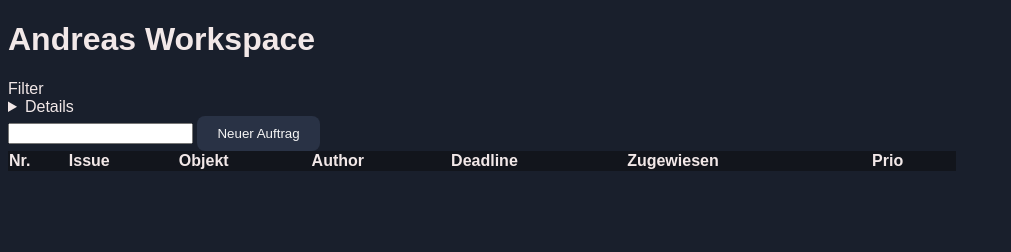
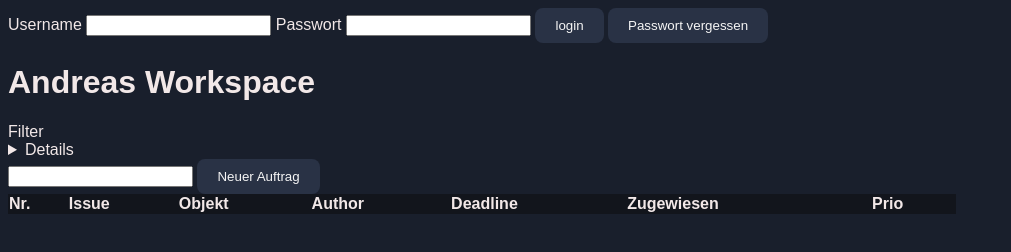
Before and after one commit to PhilippSanchez/ghv-app, a plain HTML site: page index.html in a window 1280 px wide. Shown: the top 252 px of the page, without its empty margins (0-1011 px from the left). Drawn offline with Linux system fonts and the light colour scheme.

Commit message:
Major Changes

```diff
--- a/index.html
+++ b/index.html
@@ -9,7 +9,16 @@
 </head>
 <body>
 
-
+<div id="loginForm">
+    <form>
+        <label for="login">Username</label>
+        <input type="email" name="" id="">
+        <label>Passwort</label>
+        <input type="password" name="" id="">
+        <button closeLoginModal() >login</button>
+        <button>Passwort vergessen</button>
+    </form>
+</div>
     <div class="app-container">
 
         <div class="nav">
@@ -93,7 +102,7 @@
             <br>
             <textarea name="Information" id="" cols="30" rows="10" placeholder="Auftrags Details"></textarea>
             <br>
-            <button class="primaryBtn" type="submit" onclick="neuerAuftrag()">Anlegen</button>
+            <button class="primaryBtn" onclick="neuerAuftrag()">Anlegen</button>
             <button class="sccondaryBtn" onclick="closeAuftragsModal()">Abbrechen</button>
         </form>
     </div>
--- a/src/script.js
+++ b/src/script.js
@@ -63,3 +63,12 @@ function closeAuftragsModal() {
     let auftragsModal = document.querySelector('.neuerAuftragModal');
     auftragsModal.style.visibility = 'hidden';
 }
+
+
+function closeLoginModal() {
+
+    let loginModal = document.querySelector('#loginForm');
+
+    loginModal.style.visibility = 'hidden';
+
+}
--- a/src/style.css
+++ b/src/style.css
@@ -83,3 +83,8 @@ table{
    border-radius: 8px;
    backdrop-filter: blur(10px);
 }
+
+
+#loginForm {
+    visibility: visible;
+}
```
Also changed, not shown: infopage.html (added), profilsetting.html (added).
